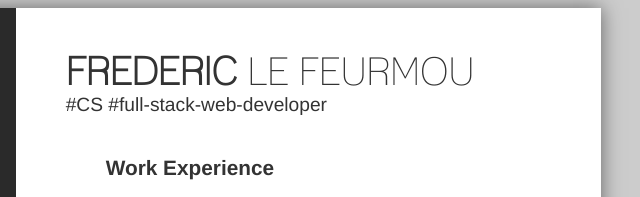
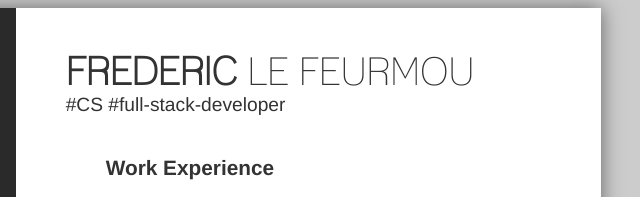
Before and after one commit to fredericlefeurmou/resume, a website: page index.html in a window 1280 px wide. Shown: the top 197 px of the page, 436-1076 px from the left. Drawn offline with Linux system fonts and the light colour scheme.

Commit message:
changed title

```diff
--- a/index.html
+++ b/index.html
@@ -1,7 +1,7 @@
 <!DOCTYPE html>
 <html>
   <head>
-    <title>Frederic Le Feurmou - full-stack web developer</title>
+    <title>Frederic Le Feurmou - full stack developer</title>
     <meta charset="UTF-8">
     <link rel="stylesheet" type="text/css" href="main.css">
   </head>
@@ -101,7 +101,7 @@
           <h2 class="subheader">
             <ul>
               <li>CS</li>
-              <li>full-stack-web-developer</li>
+              <li>full-stack-developer</li>
             </ul>
           </h2>
         </header>
```
Also changed, not shown: 1 other file.
